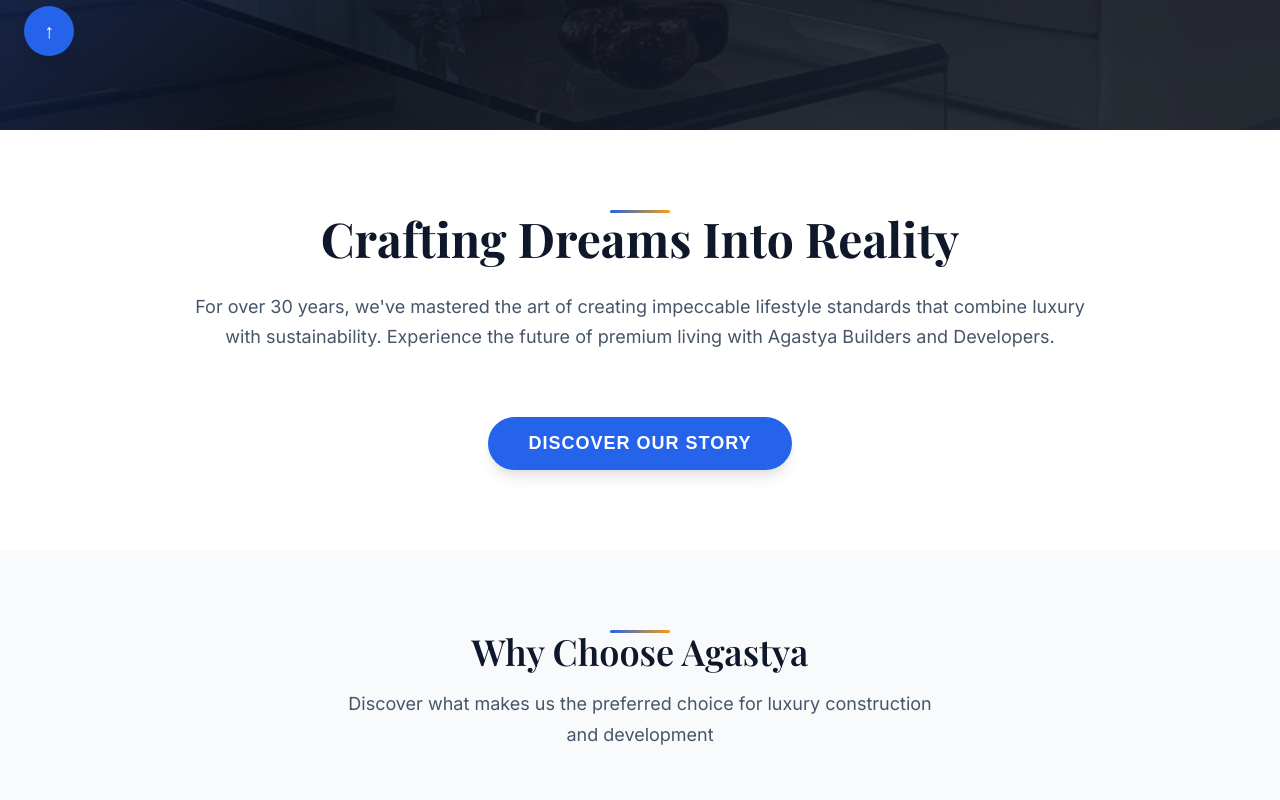
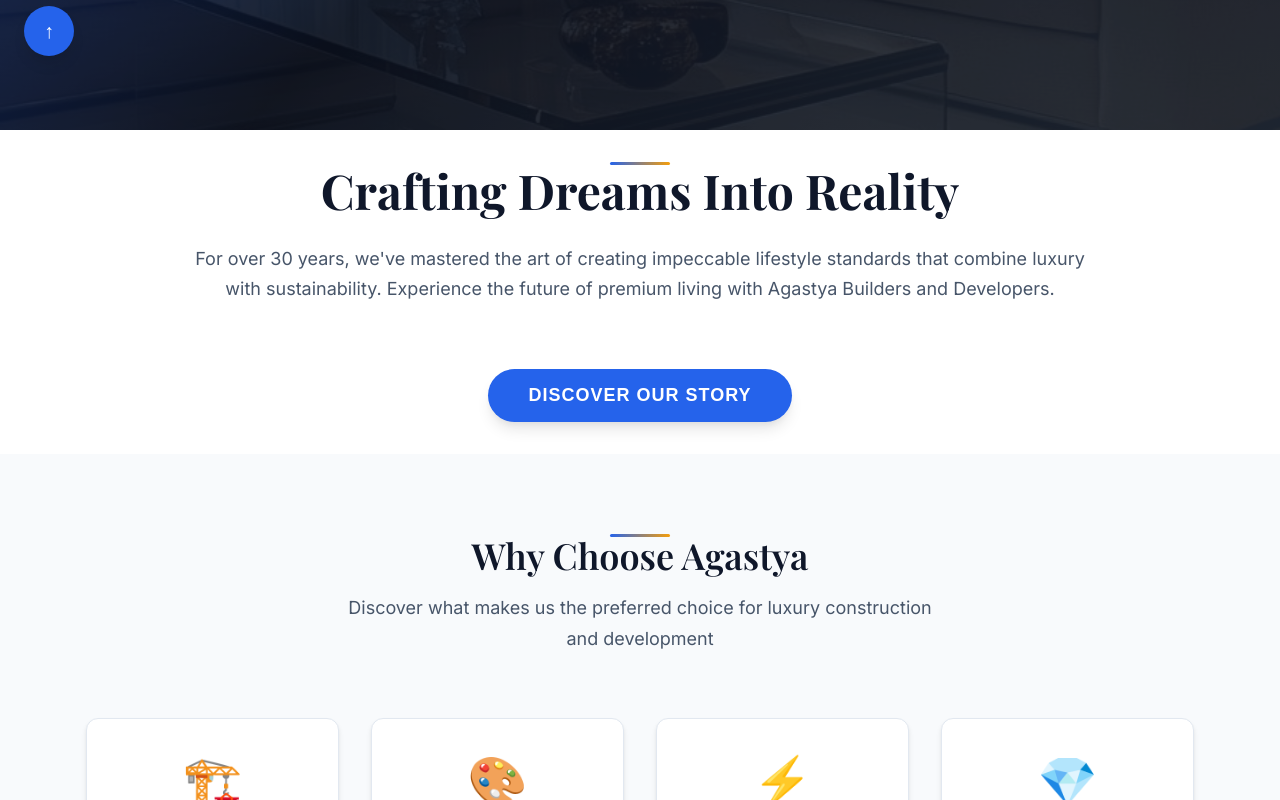
Before and after one commit to MITH02/reaal-estate-app, a React (Create React App) app in the folder my-real-estate-app/: page / in a window 1280 px wide. Shown: the part 720-1520 px from the top of the page. Built offline with nearby package versions, Linux system fonts and the light colour scheme.

Commit message:
Reduce intro section padding to move content upward
cgen-a6e9203eb11047a5a2589287c9658a4e

```diff
--- a/my-real-estate-app/src/App.css
+++ b/my-real-estate-app/src/App.css
@@ -288,7 +288,7 @@
 
 /* Intro Section */
 .intro-section {
-  padding: var(--space-20) var(--space-4);
+  padding: var(--space-8) var(--space-4);
   text-align: center;
   background: var(--bg-primary);
 }
```
